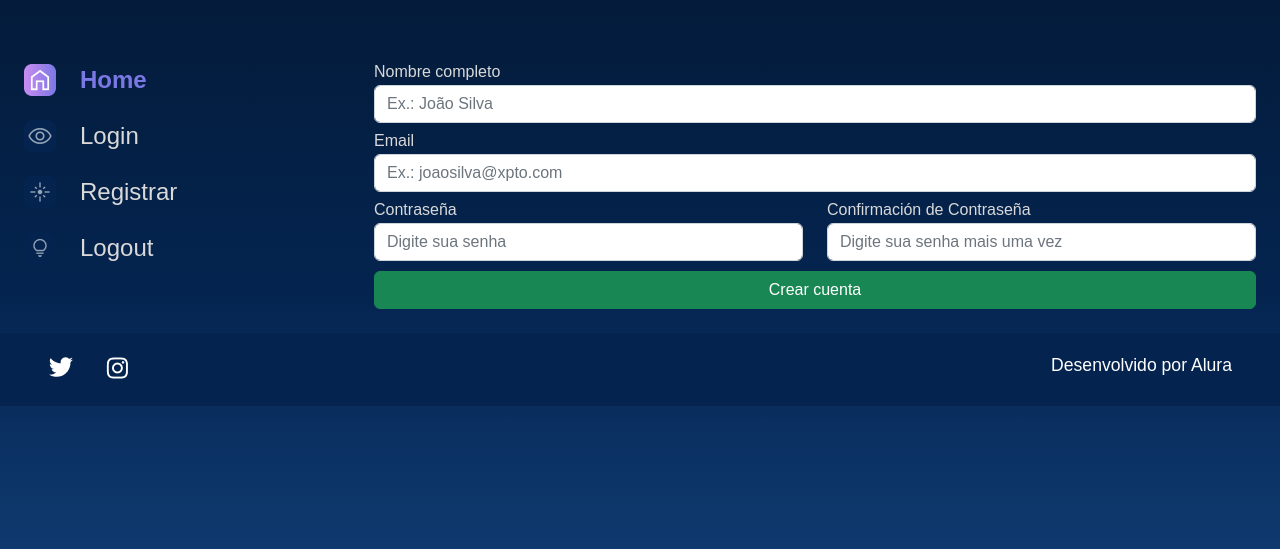
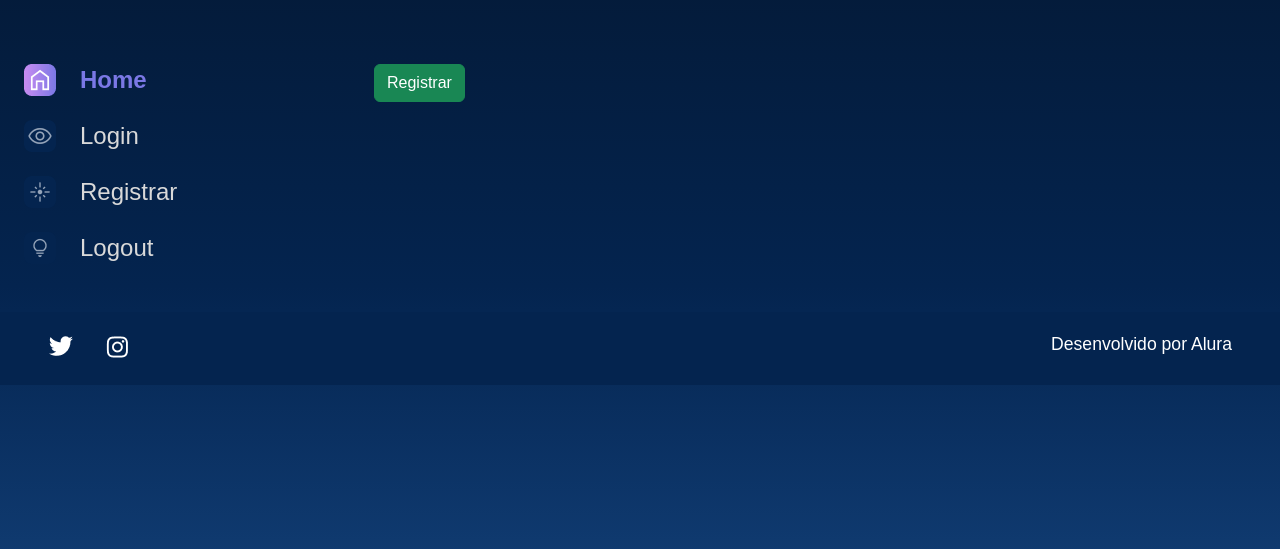
Before and after one commit to Guilhwe/alura_space_django, a Django app: page /registro in a window 1280 px wide. Shown: the part 114-663 px from the top of the page. Run offline with Django 5.2, Linux system fonts and the light colour scheme.

Commit message:
creacion de la clase de formulario de registro y copia en registro.html del mismo codigo de formulario de login.html

```diff
--- a/templates/usuarios/registro.html
+++ b/templates/usuarios/registro.html
@@ -42,26 +42,18 @@
             </section>
             <section class="galeria" style="margin-left: 5em">
                 <form action="" method="">
+                    {% csrf_token %}
                     <div class="row">
-                        <div class="col-12 col-lg-12" style="margin-bottom: 10px;">
-                            <label for="nome_registro" style="color:#D9D9D9; margin-bottom: 5px;"><b>Nombre completo </b></label>
-                            <input type="text" class="form-control" name="nome_registro" placeholder="Ex.: João Silva" required>
-                        </div>
-                        <div class="col-12 col-lg-12" style="margin-bottom: 10px;">
-                            <label for="email" style="color:#D9D9D9; margin-bottom: 5px;"><b>Email</b></label>
-                            <input type="email" class="form-control" name="email" placeholder="Ex.: joaosilva@xpto.com" required>
-                        </div>
-                        <div class="col-12 col-lg-6" style="margin-bottom: 10px;">
-                            <label for="password1" style="color:#D9D9D9; margin-bottom: 5px;"><b>Contraseña</b></label>
-                            <input type="password" class="form-control" name="password1" placeholder="Digite sua senha" required>
-                        </div>
-                        <div class="col-12 col-lg-6" style="margin-bottom: 10px;">
-                            <label for="password2" style="color:#D9D9D9; margin-bottom: 5px;"><b>Confirmación de Contraseña</b></label>
-                            <input type="password" class="form-control" name="password2" placeholder="Digite sua senha mais uma vez" required>
-                        </div>
-                        <div class="col-12 text-center">
-                            <button class="btn btn-success col-12" style="padding: top 5px;" type="submit">Crear cuenta</button>
-                        </div>
+                       {% for field in form.visible_fields %}
+                       <div class="col-12 col-lg-12" style="margin-bottom: 10px;">
+                            <label for ='{{ field.id_for_label }}' style="color:#D9D9D9; margin-bottom: 5px;">{{ field.label }}</label>
+                            {{ field }}
+                       </div>
+                       {% endfor %}
+
+                    </div>
+                    <div>
+                        <button type="submit" class="btn btn-success col-12" style="padding: top 5px;">Registrar</button>
                     </div>
                 </form>
             </section>
```
